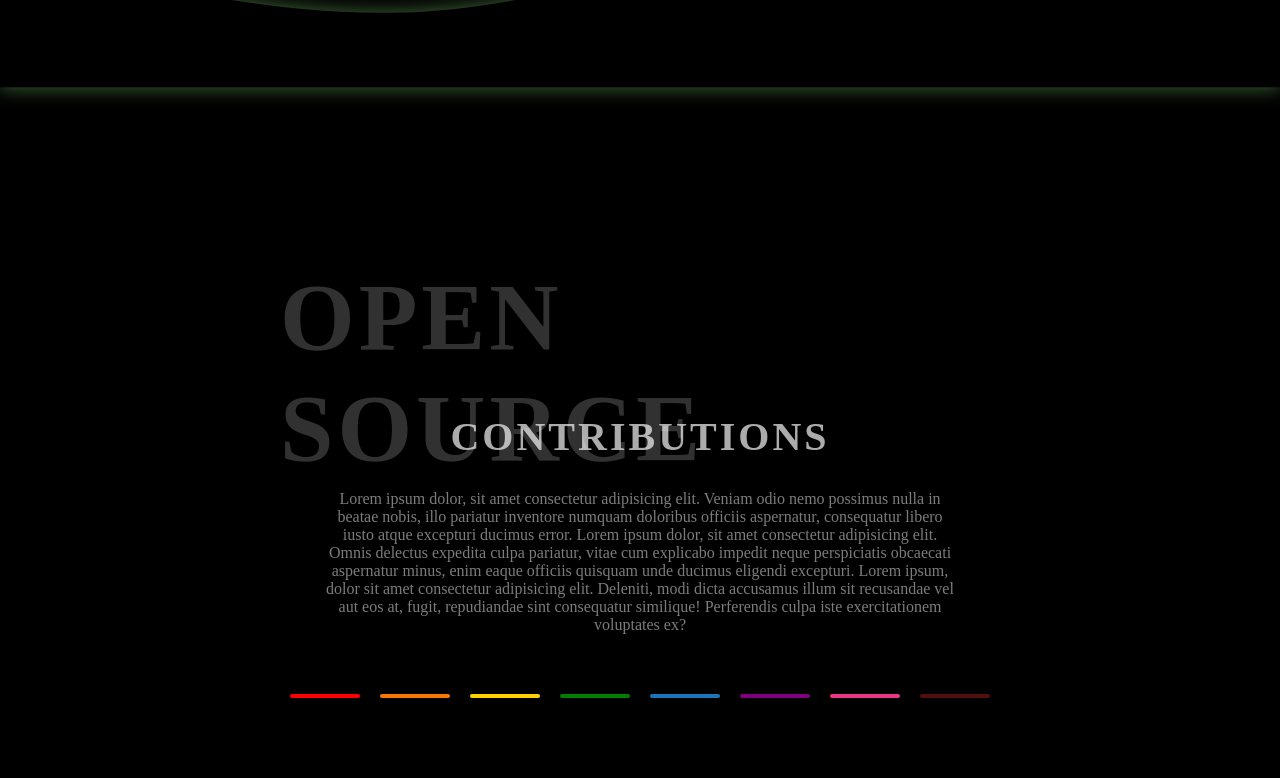
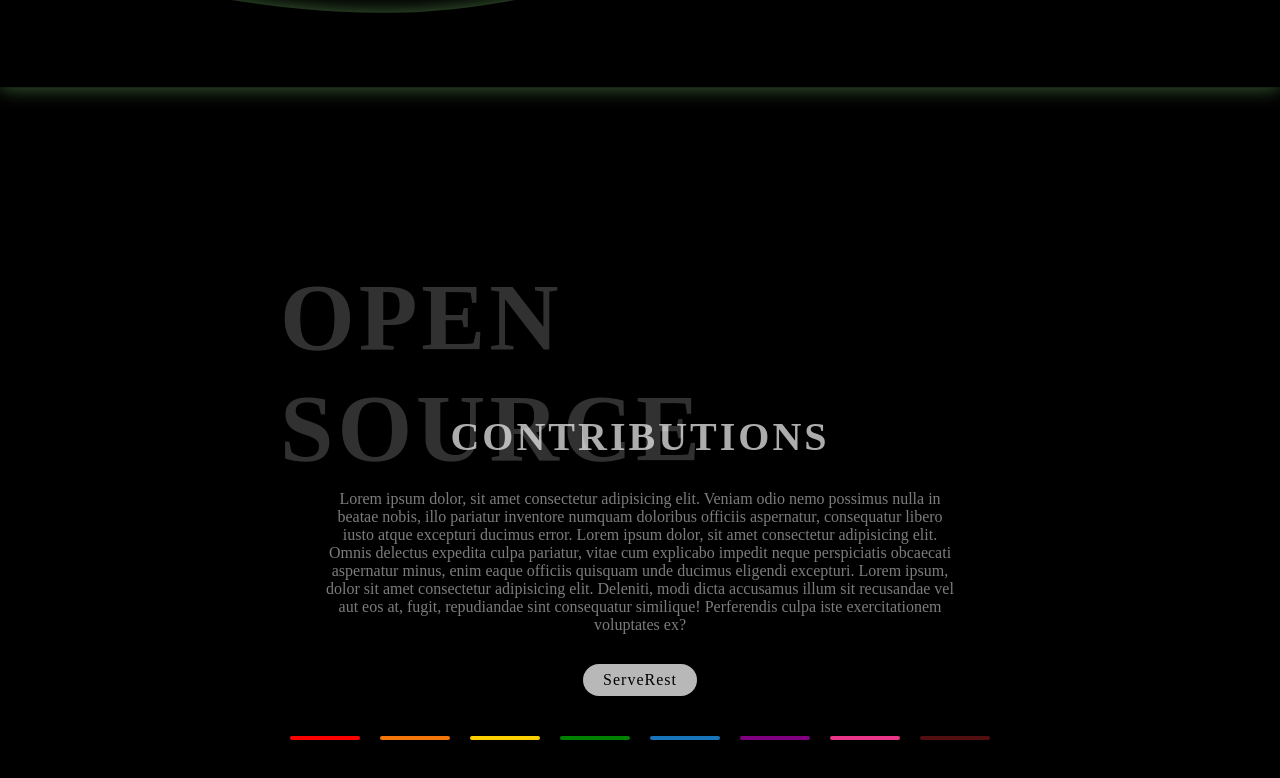
Before and after one commit to saphiraxx/personal-portfolio, a plain HTML site: page index.html in a window 1280 px wide. Shown: the part 655-1433 px from the top of the page. Drawn offline with Linux system fonts and the light colour scheme; a web font is replaced by a local one.

Commit message:
✅ update

```diff
--- a/index.html
+++ b/index.html
@@ -67,6 +67,7 @@
                 <div class="work-text">
                     <p>Lorem ipsum dolor, sit amet consectetur adipisicing elit. Veniam odio nemo possimus nulla in beatae nobis, illo pariatur inventore numquam doloribus officiis aspernatur, consequatur libero iusto atque excepturi ducimus error. Lorem ipsum dolor, sit amet consectetur adipisicing elit. Omnis delectus expedita culpa pariatur, vitae cum explicabo impedit neque perspiciatis obcaecati aspernatur minus, enim eaque officiis quisquam unde ducimus eligendi excepturi. Lorem ipsum, dolor sit amet consectetur adipisicing elit. Deleniti, modi dicta accusamus illum sit recusandae vel aut eos at, fugit, repudiandae sint consequatur similique! Perferendis culpa iste exercitationem voluptates ex?</p>
                 </div>
+                <div class="btn-link">ServeRest<a href="#"></a></div>
                 <div class="line-container">
                     <div id="red" class="line"></div>
                     <div id="orange" class="line"></div>
--- a/style.css
+++ b/style.css
@@ -301,11 +301,22 @@ p {
     margin-top: 30px;
 }
 
+.btn-link {
+    margin-top: 30px;
+    font-family: 'arabotoBlack';
+    letter-spacing: 1px;
+    padding: 7px 20px;
+    background: rgb(230, 230, 230);
+    border-radius: 30px;
+    color: black;
+    opacity: 0.8;
+}
+
 .line-container {
     display: flex;
     flex-direction: row;
     align-content: center;
-    margin-top: 50px;
+    margin-top: 30px;
 }
 
 .line {
```
